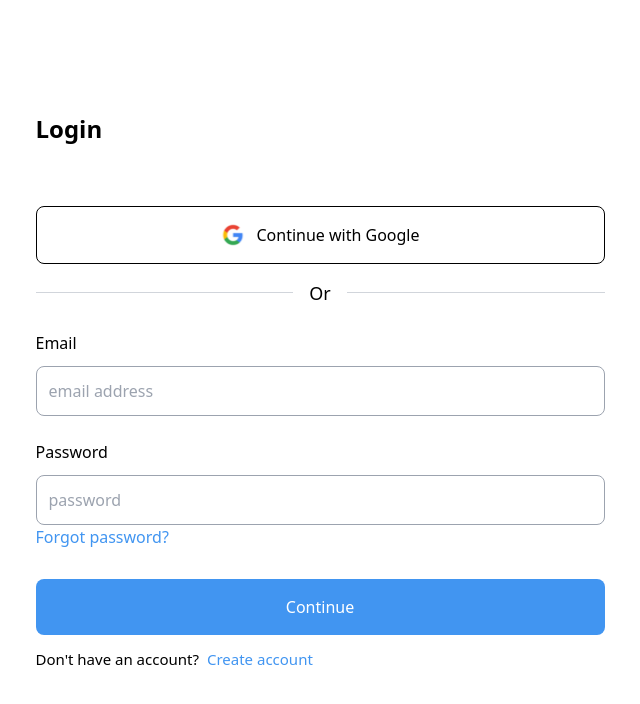
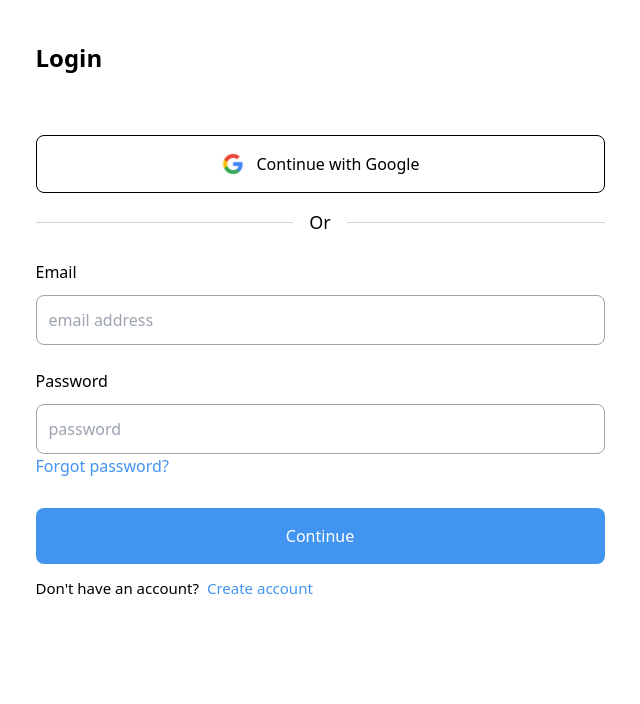
Before and after one commit to yekeen-nasir/pedxo-frontend-adminacct, a React (Vite) app: page /login in a window 1280 px wide. Shown: the top 704 px of the page, without its empty margins (320-960 px from the left). Built offline with nearby package versions, Linux system fonts and the light colour scheme.

Commit message:
auth UI fixed

```diff
--- a/src/pages/ForgotPassword.jsx
+++ b/src/pages/ForgotPassword.jsx
@@ -3,7 +3,7 @@ import FormInput from "../components/FormInput";
 const ForgotPassword = () => {
   return (
     <section className="min-w-[390px] max-w-[1440px] min-h-[844px] max-h-[1024px] mx-auto px-[25px]">
-      <div className="flex flex-col justify-center h-screen pt-[143px] pb-[59px] max-w-[569px] mx-auto xl:pt-10">
+      <div className="pt-[143px] pb-[59px] max-w-[569px] mx-auto xl:pt-10">
         <h1 className="mb-[59px] text-2xl font-semibold leading-normal 2xl:text-[30px] 2xl:mb-5">
           Reset Password
         </h1>
--- a/src/pages/Login.jsx
+++ b/src/pages/Login.jsx
@@ -5,7 +5,7 @@ import FormInput from "../components/FormInput";
 const login = () => {
   return (
     <section className="min-w-[390px] max-w-[1440px] min-h-[844px] max-h-[1024px] mx-auto px-[25px]">
-      <div className="flex flex-col justify-center h-screen pt-[143px] pb-[59px] max-w-[569px] mx-auto xl:pt-10">
+      <div className="pt-[143px] pb-[59px] max-w-[569px] mx-auto xl:pt-10">
         <h1 className="mb-[59px] text-2xl font-semibold leading-normal 2xl:text-[30px] ">
           Login
         </h1>
--- a/src/pages/SignUp.jsx
+++ b/src/pages/SignUp.jsx
@@ -5,7 +5,7 @@ import FormInput from "../components/FormInput";
 const SignUp = () => {
   return (
     <section className="min-w-[390px] max-w-[1440px] min-h-[844px] max-h-[1024px] mx-auto px-[25px]">
-      <div className="flex flex-col justify-center h-screen pt-[143px] pb-[59px] max-w-[569px] mx-auto xl:pt-10">
+      <div className="pt-[143px] pb-[59px] max-w-[569px] mx-auto xl:pt-10">
         <Link to="/dashboard">Temp. dashboard link.</Link>
         <h1 className="mb-[59px] text-2xl font-semibold leading-normal 2xl:text-[30px] 2xl:mb-5">
           Create account
```
